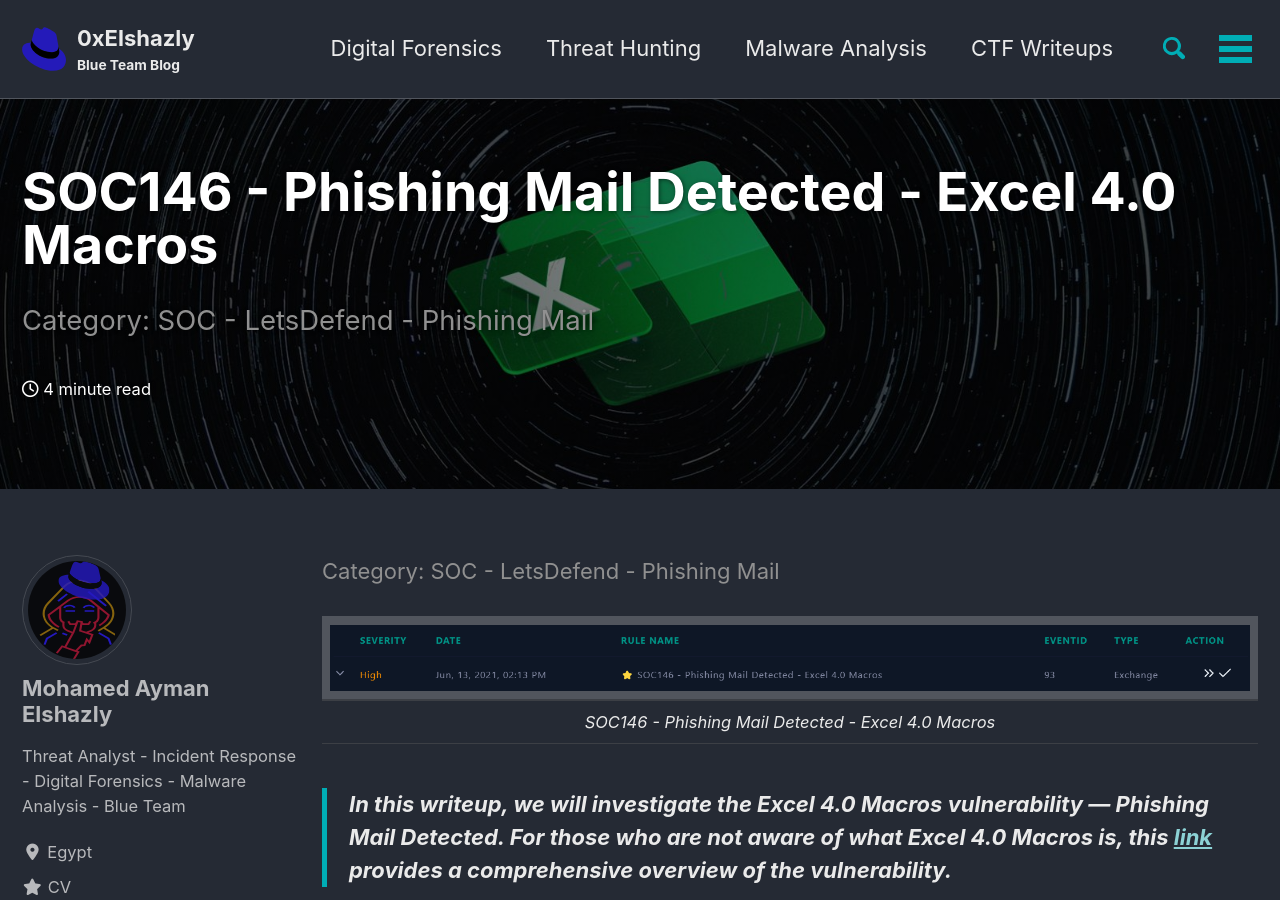
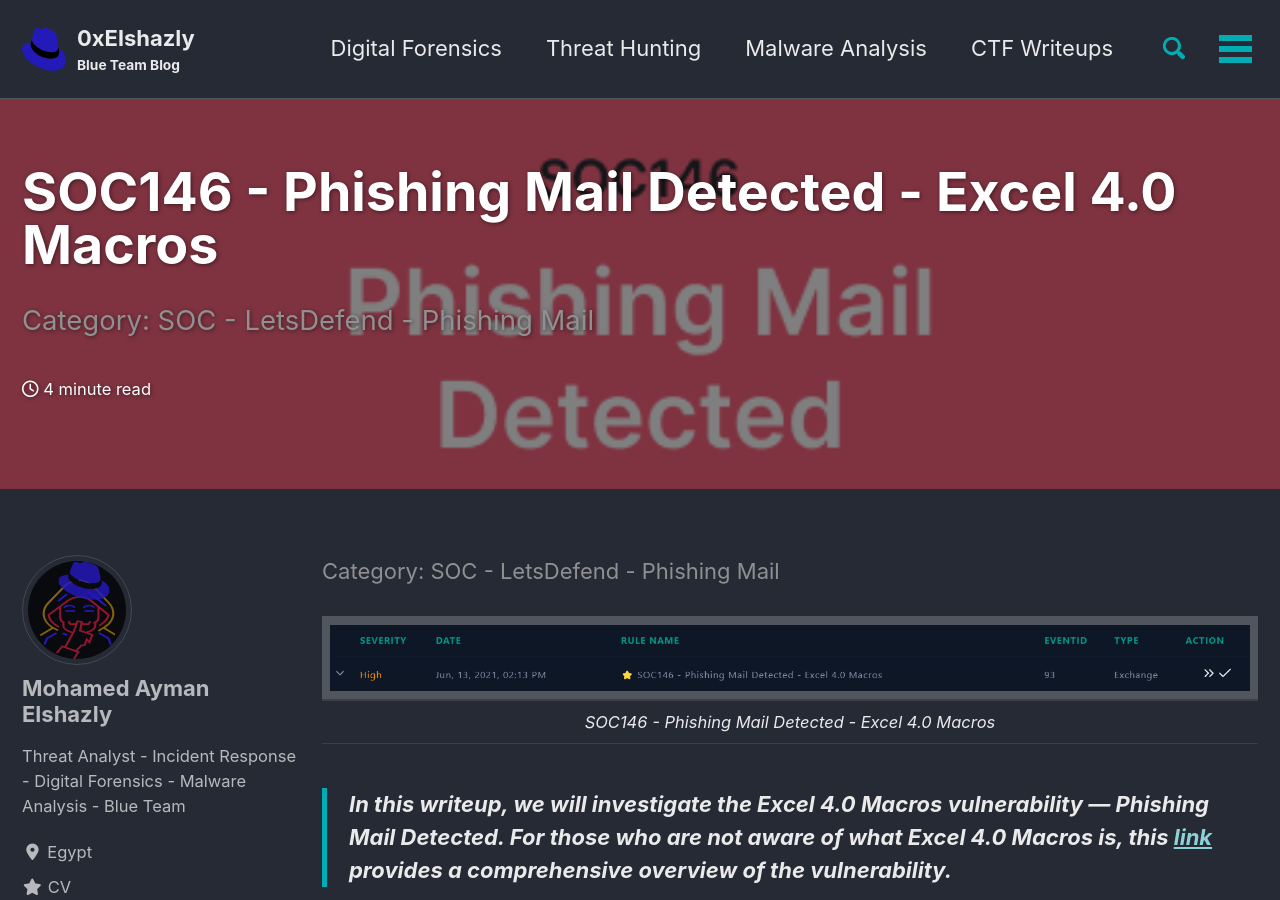
Before and after one commit to 0xElshazly/0xElshazly.github.io, a Jekyll site: the page built from _posts/Challenges-Writeups/2023-07-15-SOC146-Phishing-Mail.md, in a window 1280 px wide and 900 px high. Built offline with Jekyll 4.4.1, drawn with Linux system fonts in a browser that asks for light colours; cached includes are drawn as plain includes; nearby versions of some CDN libraries.

Commit message:
Update SOC146 - Phishing Mail Detected

```diff
--- a/_posts/Challenges-Writeups/2023-07-15-SOC146-Phishing-Mail.md
+++ b/_posts/Challenges-Writeups/2023-07-15-SOC146-Phishing-Mail.md
@@ -2,8 +2,8 @@
 title: "SOC146 - Phishing Mail Detected - Excel 4.0 Macros"
 
 header:
-  teaser: /assets/images/LetsDefend/SOC146/SOC146.svg
-  overlay_image: /assets/images/LetsDefend/SOC146/Excel.jpg
+  teaser: /assets/images/LetsDefend/SOC146/SOC146s.svg
+  overlay_image: /assets/images/LetsDefend/SOC146/SOC146.jpg
   overlay_filter: 0.5
 
 ribbon: DarkSlateBlue
```
Also changed, not shown: assets/images/LetsDefend/SOC146/SOC146.jpg, assets/images/LetsDefend/SOC146/SOC146s.svg (added).
